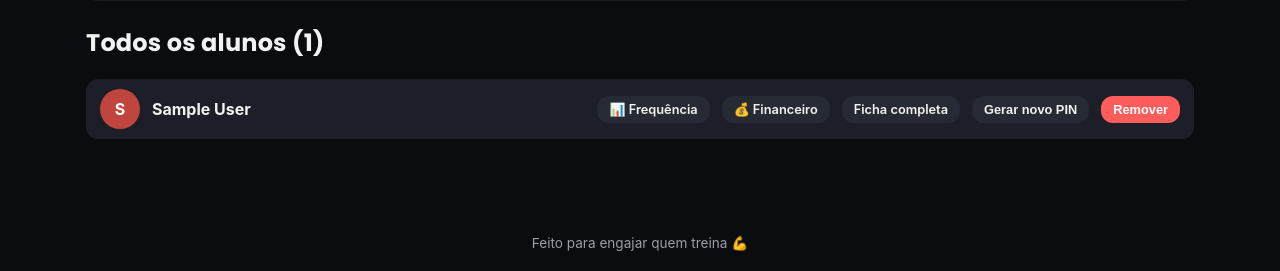
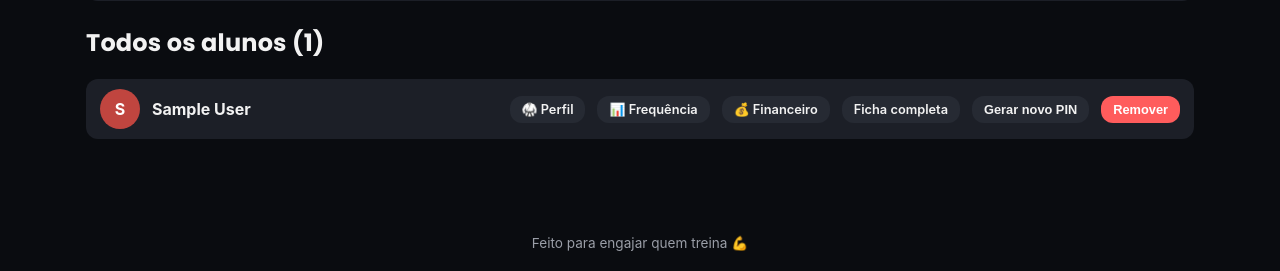
Before and after one commit to Othilbh/App-Elite, a Flask app: page /admin/alunos in a window 1280 px wide. Shown: the part 780-1051 px from the top of the page. Run offline with Flask 3, Linux system fonts and the light colour scheme; the visitor is signed in with stand-in values (Sample User, id 1); data comes from the database, SQL or seed files in the repository; data that the repository does not hold is empty; some libraries are stand-ins or nearby versions.

Commit message:
Add files via upload

```diff
--- a/templates/admin_alunos.html
+++ b/templates/admin_alunos.html
@@ -67,6 +67,7 @@
           {% endif %}
           {% if not s.active %}<span class="badge badge-rejected">Inativo</span>{% endif %}
         </div>
+        <a href="{{ url_for('aluno_perfil', student_id=s.id) }}" class="btn btn-small" style="background:#262a33;color:var(--text);text-decoration:none;">🥋 Perfil</a>
         <a href="{{ url_for('admin_aluno_frequencia', student_id=s.id) }}" class="btn btn-small" style="background:#262a33;color:var(--text);text-decoration:none;">📊 Frequência</a>
         <a href="{{ url_for('admin_perfil_financeiro', student_id=s.id) }}" class="btn btn-small" style="background:#262a33;color:var(--text);text-decoration:none;">💰 Financeiro</a>
         <a href="{{ url_for('admin_editar_aluno', student_id=s.id) }}" class="btn btn-small" style="background:#262a33;color:var(--text);text-decoration:none;">Ficha completa</a>
```
